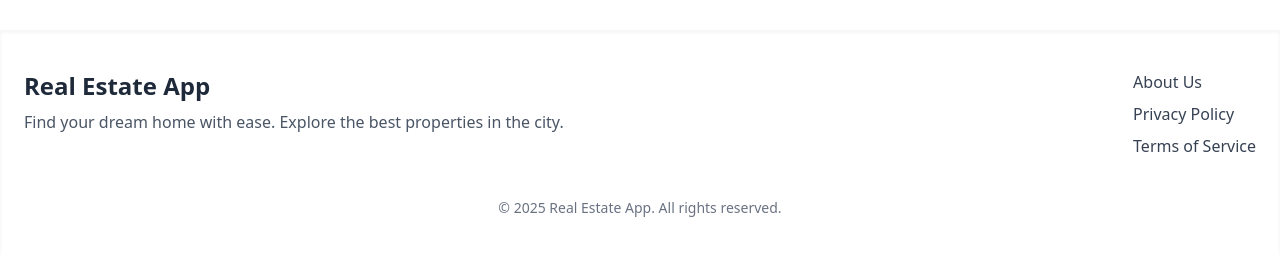
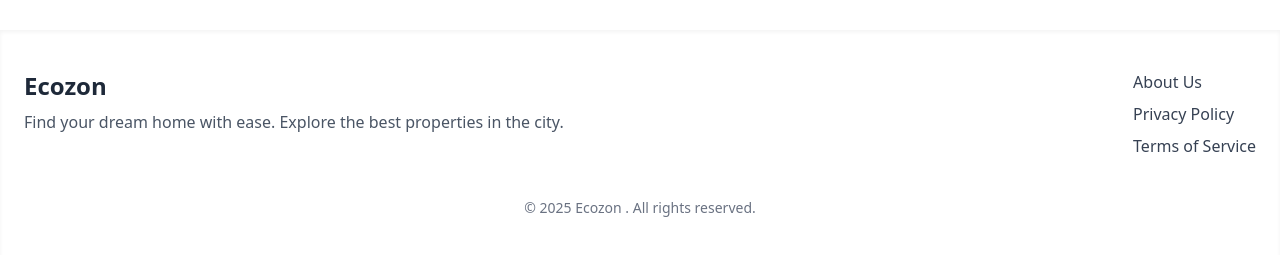
Before and after one commit to iamalokpatel/EcozonFrontend, a Next.js app: page / in a window 1280 px wide. Shown: the part 890-1145 px from the top of the page. Built offline with nearby package versions, Linux system fonts and the light colour scheme; no server answers.

Commit message:
commited

```diff
--- a/app/products/page.js
+++ b/app/products/page.js
@@ -28,10 +28,8 @@ export default function CategoryPage() {
       try {
         let res;
         if (!selected) {
-          // Fetch all products when no category selected
           res = await api.get("/products");
         } else {
-          // Fetch products filtered by category
           res = await api.get("/products/categories", {
             params: { category: selected.toLowerCase() },
           });
@@ -47,7 +45,6 @@ export default function CategoryPage() {
 
   return (
     <div className="max-w-7xl mx-auto p-6">
-      {/* Category Navbar */}
       <div className="flex flex-wrap gap-3 mb-8">
         <button
           onClick={() => setSelected("")}
@@ -75,7 +72,6 @@ export default function CategoryPage() {
         ))}
       </div>
 
-      {/* Product List */}
       {products.length === 0 ? (
         <p className="text-gray-500 text-center col-span-full">
           No products found in this category.
--- a/components/Footer.jsx
+++ b/components/Footer.jsx
@@ -8,7 +8,7 @@ const Footer = () => {
       <div className="max-w-7xl mx-auto flex flex-col md:flex-row justify-between items-start gap-10">
         {/* Left Section */}
         <div className="md:w-1/2 space-y-2">
-          <h2 className="text-2xl font-bold text-gray-800">Real Estate App</h2>
+          <h2 className="text-2xl font-bold text-gray-800">Ecozon</h2>
           <p className="text-gray-600">
             Find your dream home with ease. Explore the best properties in the
             city.
@@ -38,7 +38,7 @@ const Footer = () => {
       </div>
 
       <div className="text-center mt-10 text-gray-500 text-sm">
-        &copy; {new Date().getFullYear()} Real Estate App. All rights reserved.
+        &copy; {new Date().getFullYear()} Ecozon . All rights reserved.
       </div>
     </footer>
   );
```
